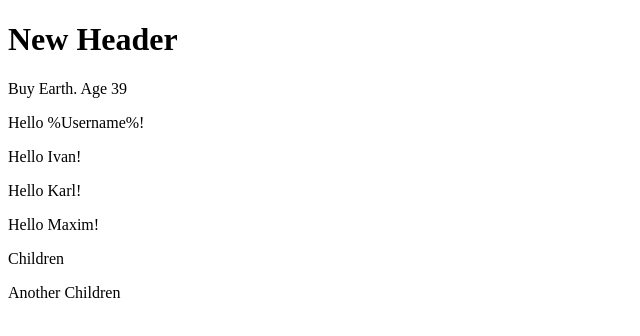
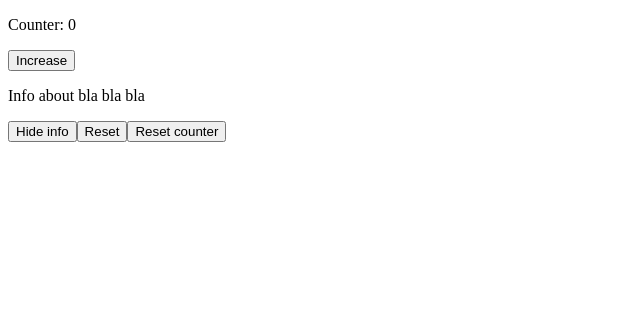
Before and after one commit to IvanSankov/lf_study, a React app: page / in a window 1280 px wide. Shown: the top 336 px of the page, without its empty margins (0-640 px from the left). Built offline with nearby package versions, Linux system fonts and the light colour scheme.

Commit message:
Занятие 4: Компонент Counter

```diff
--- a/src/App.js
+++ b/src/App.js
@@ -1,21 +1,11 @@
 import React from 'react';
-import Welcome from "./components/Welcome";
-import UserList from "./components/UserList";
-import Modal from "./components/Modal";
-import Header from "./components/Header";
+import Counter from "./components/Counter";
 
 class App extends React.Component {
   render() {
     return (
       <>
-        <Header title="New Header" main />
-        <Modal>
-          Children
-          <p>Another Children</p>
-        </Modal>
-        <Welcome name="Mars" lastName="Earth" age={39} orders={['#123', '#qwe', '#zz3']} />
-        <Welcome />
-        <UserList />
+        <Counter />
       </>
     )
   }
--- /dev/null
+++ b/src/components/Counter.js
@@ -0,0 +1,81 @@
+import React from 'react';
+
+export default class Counter extends React.Component {
+  constructor(props) {
+    super(props);
+
+    this.state = {
+      counter: 0,
+      showInfo: true
+    }
+  }
+
+  handlerClick() {
+    this.setState(prevState => {
+      return {
+        counter: prevState.counter + 1,
+        showInfo: false
+      }
+    });
+  }
+
+  reset() {
+    this.setState({
+      counter: 0,
+      showInfo: true
+    });
+  }
+
+  resetCounter() {
+    this.setState({
+      counter: 0,
+    });
+  }
+
+  toggleShowInfo() {
+    this.setState(prevState => {
+      return {
+        showInfo: !prevState.showInfo
+      }
+    })
+  }
+
+  render() {
+    const { counter, showInfo } = this.state;
+
+    return (
+      <div>
+        <Increase onClick={() => this.handlerClick()} counter={counter} />
+        <ShowInfo showInfo={showInfo} onClick={() => this.toggleShowInfo()} />
+        <Button title="Reset" onClick={() => this.reset()} />
+        <Button title="Reset counter" onClick={() => this.resetCounter()} />
+      </div>
+    )
+  }
+}
+
+function Increase({ onClick, counter }) {
+  return (
+    <>
+      <p>Counter: { counter }</p>
+      <Button onClick={onClick} title={"Increase"} />
+    </>
+  );
+}
+
+function ShowInfo({ showInfo, onClick }) {
+  return (
+    <>
+      { showInfo && <p>Info about bla bla bla</p> }
+      <button onClick={onClick}>
+        { showInfo ? 'Hide info' : 'Show Info' }
+      </button>
+    </>
+  );
+}
+
+function Button({ onClick, title }) {
+  return (
+    <button onClick={onClick}>{ title }</button>
+  );
+}
```
